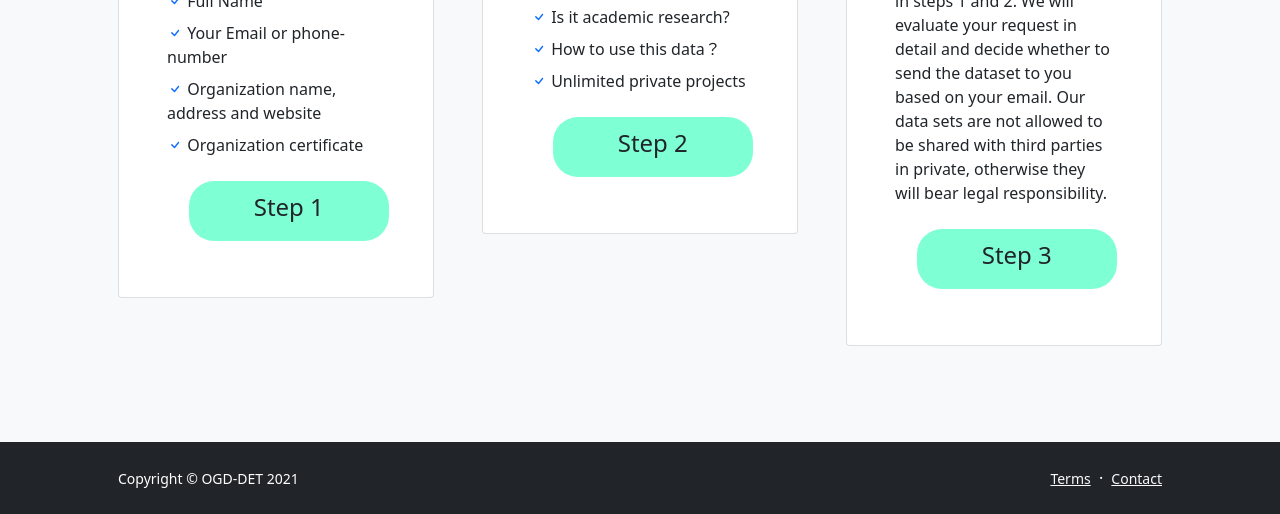
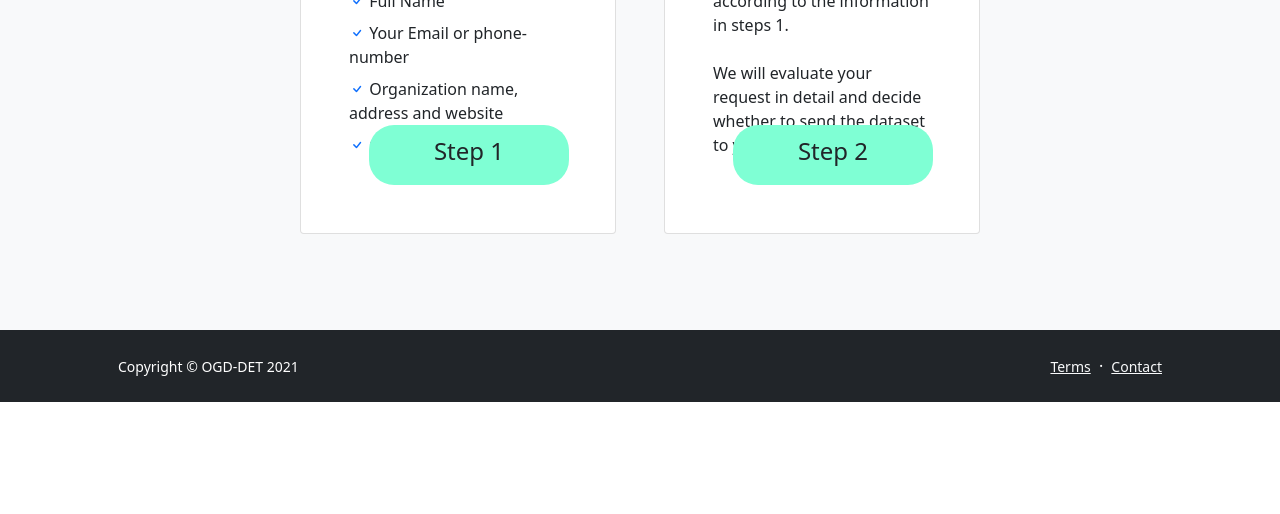
Before and after one commit to pntehan/DR1-Optical-handPhotos, a plain HTML site: page ask.html in a window 1280 px wide. Shown: the part 554-1068 px from the top of the page. After the commit the page ends 956 px from the top, so only its background shows below. Drawn offline with nearby package versions, Linux system fonts and the light colour scheme.

Commit message:
final version

```diff
--- a/ask.html
+++ b/ask.html
@@ -40,7 +40,7 @@
                         <!-- Pricing card free-->
                         <div class="col-lg-6 col-xl-4">
                             <div class="card mb-5 mb-xl-0">
-                                <div class="card-body p-5">
+                                <div class="card-body p-5" style="height: 500px;">
                                     <div class="mb-3">
                                         <span class="display-6 fw-bold">Prepare personal information</span>
                                     </div>
@@ -62,54 +62,24 @@
                                             Organization certificate
                                         </li>
                                     </ul>
-                                    <div class="d-grid"><h4 class="rcorners">Step 1</h4></div>
-                                </div>
-                            </div>
-                        </div>
-                        <!-- Pricing card pro-->
-                        <div class="col-lg-6 col-xl-4">
-                            <div class="card mb-5 mb-xl-0">
-                                <div class="card-body p-5">
-                                    <div class="mb-3">
-                                        <span class="display-6 fw-bold">Purpose of obtaining dataset</span>
-                                    </div>
-                                    <ul class="list-unstyled mb-4">
-                                        <li class="mb-2">
-                                            <i class="bi bi-check text-primary"></i>
-                                            Your research direction
-                                        </li>
-                                        <li class="mb-2">
-                                            <i class="bi bi-check text-primary"></i>
-                                            Your research results
-                                        </li>
-                                        <li class="mb-2">
-                                            <i class="bi bi-check text-primary"></i>
-                                            Is it academic research?
-                                        </li>
-                                        <li class="mb-2">
-                                            <i class="bi bi-check text-primary"></i>
-                                            How to use this data？
-                                        </li>
-                                        <li class="mb-2">
-                                            <i class="bi bi-check text-primary"></i>
-                                            Unlimited private projects
-                                        </li>
-                                    </ul>
-                                    <div class="d-grid"><h4 class="rcorners">Step 2</h4></div>
+                                    <div class="d-grid" style="position: absolute; bottom: 40px"><h4 class="rcorners">Step 1</h4></div>
                                 </div>
                             </div>
                         </div>
                         <!-- Pricing card enterprise-->
                         <div class="col-lg-6 col-xl-4">
                             <div class="card">
-                                <div class="card-body p-5">
+                                <div class="card-body p-5" style="height: 500px;">
                                     <div class="mb-3">
                                         <span class="display-6 fw-bold">Email to us</span>
                                     </div>
                                     <ul class="list-unstyled mb-4">
-                                        Please send an application email to zhouhan@iict.ac.cn, and write the email content according to the information in steps 1 and 2. We will evaluate your request in detail and decide whether to send the dataset to you based on your email. Our data sets are not allowed to be shared with third parties in private, otherwise they will bear legal responsibility.
+                                        Please send an application email to <strong>zhouhan@iict.ac.cn</strong>, and write the email content according to the information in steps 1.
                                     </ul>
-                                    <div class="d-grid"><h4 class="rcorners">Step 3</h4></div>
+                                    <ul class="list-unstyled mb-4">
+                                        We will evaluate your request in detail and decide whether to send the dataset to you based on your email.
+                                    </ul>
+                                    <div class="d-grid" style="position: absolute; bottom: 40px"><h4 class="rcorners">Step 2</h4></div>
                                 </div>
                             </div>
                         </div>
```
Also changed, not shown: index.html (+3 -2 lines), 1 other file.
